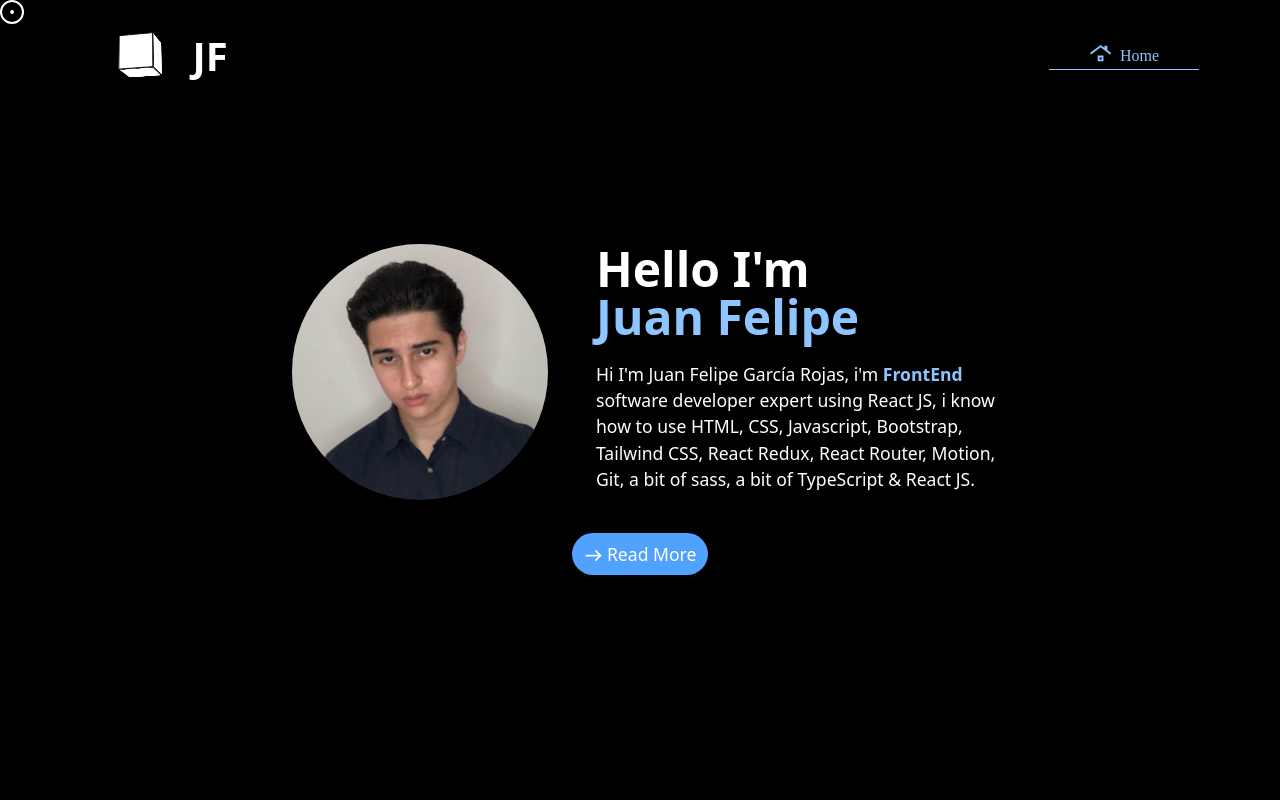
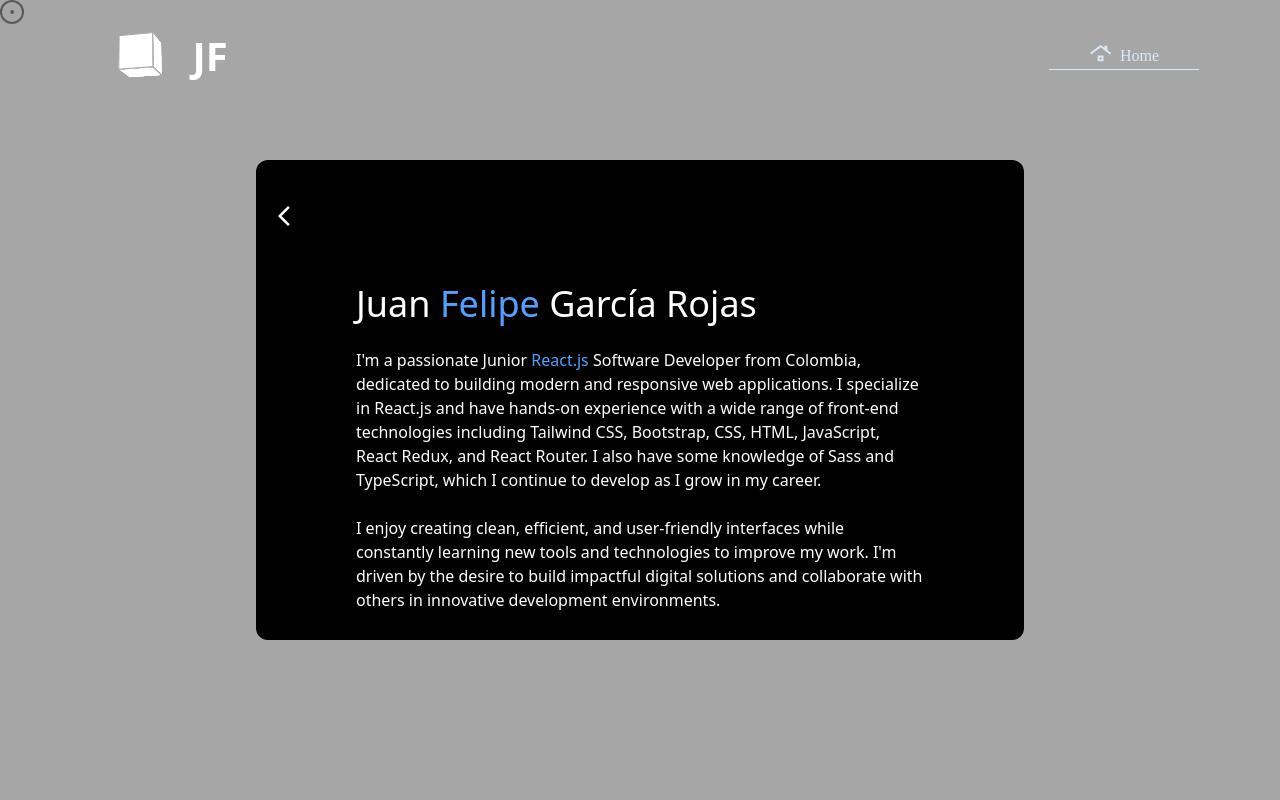
Before and after one commit to Juanfelipegrc/portafolio, a React (Vite) app: page / in a window 1280 px wide. Both pictures are taken after a click on the button "Read More". Shown: the top 800 px of the page. Built offline with nearby package versions, Linux system fonts and the light colour scheme; a web font is replaced by a local one.

Commit message:
About Me Implemented

```diff
--- /dev/null
+++ b/src/components/AboutMeModal.jsx
@@ -0,0 +1,202 @@
+import { AnimatePresence } from 'motion/react'
+import * as motion from 'motion/react-client'
+import React, { useEffect } from 'react'
+
+export const AboutMeModal = ({isOpen, onClose}) => {
+
+
+    useEffect(() => {
+
+        if(isOpen){
+            document.body.classList.add('overflow-hidden');
+        } else {
+            document.body.classList.remove('overflow-hidden');
+        }
+
+    }, [isOpen])
+
+
+
+
+    return (
+    <>
+
+
+        <AnimatePresence>
+
+            {
+                isOpen &&
+                <motion.div
+                    className='w-screen h-screen z-[9998] overflow-hidden bg-white/65 inset-0 fixed top-0 left-0 flex justify-center items-center'
+                    initial={{opacity: 0}}
+                    animate={{opacity: 1}}
+                    exit={{opacity: 0}}
+                    transition={{duration: 0.6, ease: 'easeInOut'}}
+                >
+                    <div className='bg-black w-[85%] md:w-[70%] lg:w-[60%] h-[65%] md:h-[70%] lg:h-[60%] p-3 sm:p-16 md:p-20 lg:p-20 rounded-xl overflow-y-scroll relative'>
+                        <div className='flex flex-col w-full'>
+
+                            <motion.div
+                                initial={{opacity: 0}}
+                                animate={{opacity: 1}}
+                                exit={{opacity: 0}}
+                                transition={{duration: 0.4, ease: 'easeInOut'}}
+                                onClick={onClose}
+                                className='absolute top-2 left-3 my-8 p-1'
+                            >
+
+                                <motion.svg
+                                    xmlns="http://www.w3.org/2000/svg"
+                                    height="1.5rem"
+                                    viewBox="0 -960 960 960"
+                                    width="1.5rem"
+                                    fill="#fff">
+                                        <path d="M640-80 240-480l400-400 71 71-329 329 329 329-71 71Z"/>
+                                </motion.svg>
+
+                            </motion.div>
+
+                            <div className='w-full p-5 flex flex-col gap-20'>
+
+                                <div className='flex flex-col items-center md:items-start lg:items-start'>
+
+                                <h2 className='text-white text-center md:text-start lg:text-start text-3xl md:text-4xl lg:text-4xl font-medium mt-6'>Juan <span className='text-blue-400'>Felipe</span> García Rojas</h2>
+                                <p className='text-white text-center md:text-start lg:text-start font-light mt-6'>
+
+                                I'm a passionate Junior <span className='text-blue-400'>React.js</span> Software Developer from Colombia, dedicated to building modern and responsive web applications. I specialize in React.js and have hands-on experience with a wide range of front-end technologies including Tailwind CSS, Bootstrap, CSS, HTML, JavaScript, React Redux, and React Router. I also have some knowledge of Sass and TypeScript, which I continue to develop as I grow in my career. <br /> <br />
+
+                                I enjoy creating clean, efficient, and user-friendly interfaces while constantly learning new tools and technologies to improve my work. I'm driven by the desire to build impactful digital solutions and collaborate with others in innovative development environments.
+
+                                </p>
+                                </div>
+
+
+
+                                <div className='w-full'>
+                                <h2 className='text-white text-3xl font-medium'>
+                                    Skills:
+                                </h2>
+
+                                <div className='grid grid-cols-12 w-full ps-10 gap-3'>
+
+                                    <div className='col-span-12 md:col-span-6 lg:col-span-4'>
+                                    <h2 className='text-white text-[1.6rem] font-medium mt-6'>
+                                        Programing <span className='text-blue-400'>Lenguages</span>
+                                    </h2>
+
+                                    <ul className='text-white'>
+                                        <li>- JavaScript.</li>
+                                        <li>- TypeScript.</li>
+                                    </ul>
+                                    </div>
+
+
+                                    <div className='col-span-12 md:col-span-6 lg:col-span-4'>
+                                    <h2 className='text-white text-[1.6rem] font-medium mt-6'>
+                                        Web Development
+                                    </h2>
+
+                                    <ul className='text-white'>
+                                        <li>- React.</li>
+                                        <li>- HTML.</li>
+                                        <li>- CSS.</li>
+                                        <li>- JavaScript.</li>
+                                    </ul>
+                                    </div>
+
+
+                                    <div className='col-span-12 md:col-span-6 lg:col-span-4'>
+                                    <h2 className='text-white text-[1.6rem] font-medium mt-6'>
+                                        Frameworks & <span className='text-blue-400'>styles</span> tools (CSS/UI)
+                                    </h2>
+
+                                    <ul className='text-white'>
+                                        <li>- Tailwind CSS</li>
+                                        <li>- Bootstrap.</li>
+
+                                    </ul>
+                                    </div>
+
+
+                                    <div className='col-span-12 md:col-span-6 lg:col-span-4'>
+                                    <h2 className='text-white text-[1.6rem] font-medium mt-6'>
+                                        Versions Control
+                                    </h2>
+
+                                    <ul className='text-white'>
+                                        <li>- Git.</li>
+                                        <li>- GitHub.</li>
+
+                                    </ul>
+                                    </div>
+
+
+                                    <div className='col-span-12 md:col-span-6 lg:col-span-4'>
+                                    <h2 className='text-white text-[1.6rem] font-medium mt-6'>
+                                        Testing (Jest)
+                                    </h2>
+
+                                    <ul className='text-white'>
+                                        <li>- Unit testing.</li>
+                                        <li>- Integration testing.</li>
+
+                                    </ul>
+                                    </div>
+
+
+
+                                </div>
+                                </div>
+
+
+
+                                <div>
+                                <h2 className='text-white text-3xl font-medium'>
+                                    GitHub & Netlify Projects:
+                                </h2>
+
+                                <div className='mt-6 flex justify-center md:justify-start lg:justify-start items-center gap-6'>
+
+                                    <a
+                                    className='w-[45%] md:w-[40%] lg:w-[40%] flex justify-center items-center cursor-none py-2.5 rounded-md text-white border border-white hover:scale-105 duration-200'
+                                    href='https://github.com/Juanfelipegrc'
+                                    target='_blank'
+
+                                    >
+
+                                    GitHub
+
+                                    </a>
+
+                                    <a
+                                    className='w-[45%] md:w-[40%] lg:w-[40%] flex justify-center items-center cursor-none py-2.5 rounded-md bg-blue-400 text-white hover:scale-105 duration-200'
+                                    href='https://linktr.ee/juanfelipegrcrjs'
+                                    target='_blank'
+                                    >
+
+                                    Projects Links
+
+                                    </a>
+
+                                </div>
+                                </div>
+
+
+
+
+
+
+                            </div>
+
+                            </div>
+                    </div>
+                </motion.div>
+
+            }
+
+        </AnimatePresence>
+
+
+    </>
+  )
+}
--- a/src/components/index.js
+++ b/src/components/index.js
@@ -3,3 +3,4 @@ export * from './FloatCube';
 export * from './Cursor';
 export * from './ProjectCard';
 export * from './ContactForm';
+export * from './AboutMeModal';
--- a/src/pages/HomePage.jsx
+++ b/src/pages/HomePage.jsx
@@ -4,7 +4,7 @@ import { PrincipalProfilePicture } from '../assets';
 import { useNavigate } from 'react-router';
 import { useAnimations } from '../hooks/useAnimations';
 import { projects } from '../data/projects';
-import { ContactForm, ProjectCard } from '../components';
+import { AboutMeModal, ContactForm, ProjectCard } from '../components';
 import { AnimatePresence } from 'motion/react';
 
 
@@ -12,6 +12,7 @@ export const HomePage = () => {
 
     const [animateExit, setAnimateExit] = useState(false);
     const [showMore, setShowMore] = useState(false);
+    const [modalIsOpen, setModalIsOpen] = useState(false);
     const {lastPage, onSetLastPage, screenWidth} = useAnimations();
     const [cutProjects, setCutProjects] = useState(projects);
 
@@ -24,6 +25,10 @@ export const HomePage = () => {
             navigate(`/${page}`)
         }, 1000);
     };
+
+    const onCloseModal = () => {
+        setModalIsOpen(false);
+    }
 
     useEffect(() => {
 
@@ -78,6 +83,8 @@ export const HomePage = () => {
 
         <div className='w-full flex flex-col items-center bg-black'>
 
+        <AboutMeModal isOpen={modalIsOpen} onClose={onCloseModal}/>
+
             {/* HOME */}
 
             <div className='flex items-center justify-center h-[130vh] sm:h-[130vh] md:h-screen lg:h-screen'>
@@ -113,7 +120,7 @@ export const HomePage = () => {
                     <div className='col-span-12 flex items-center justify-center mt-3.5'>
                         <button
                             className='bg-blue-400 flex items-center justify-center px-3 py-2 rounded-full cursor-none hover:scale-105 transition-all duration-200'
-
+                            onClick={() => setModalIsOpen(true)}
                         >
                             <svg
                                     xmlns="http://www.w3.org/2000/svg"
```
